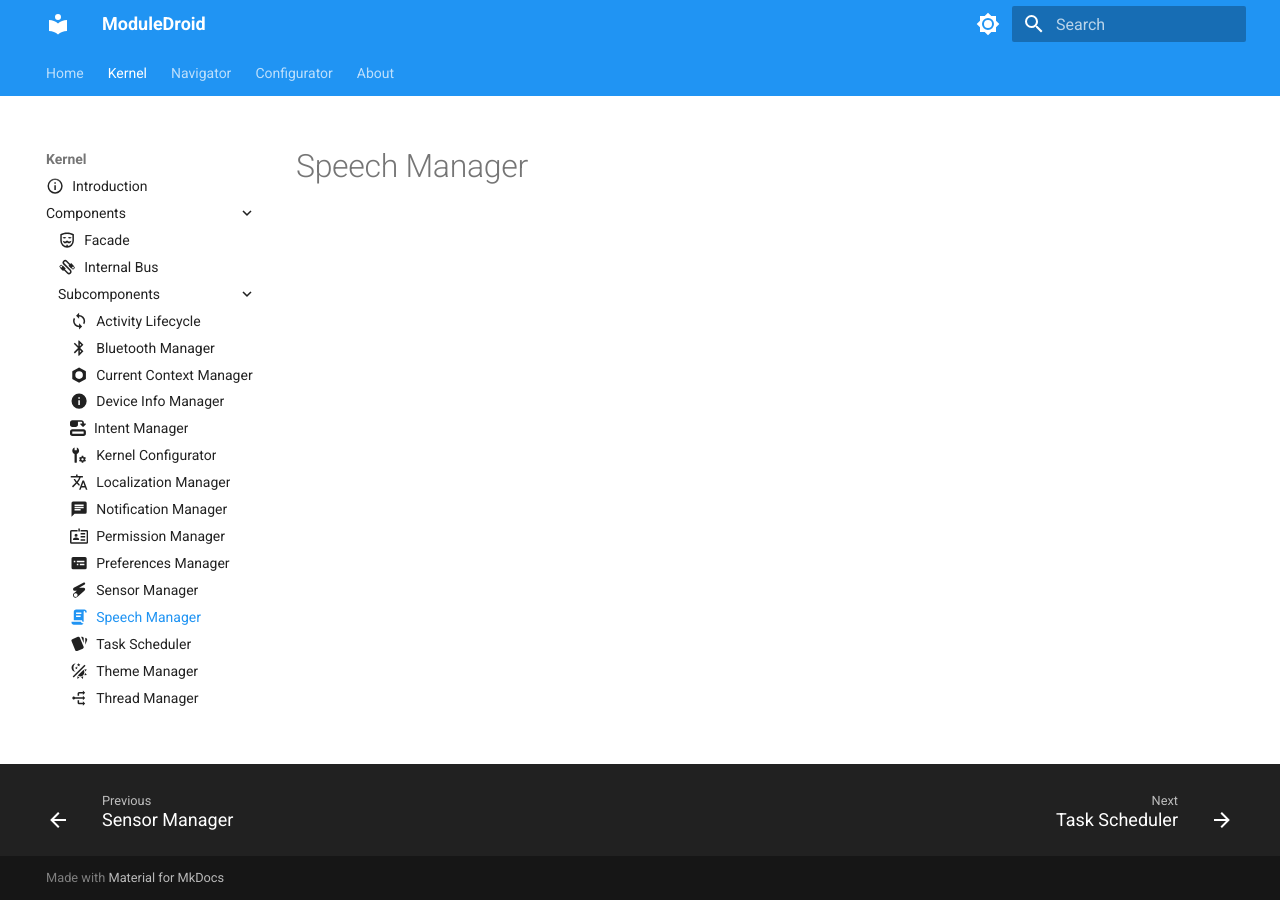
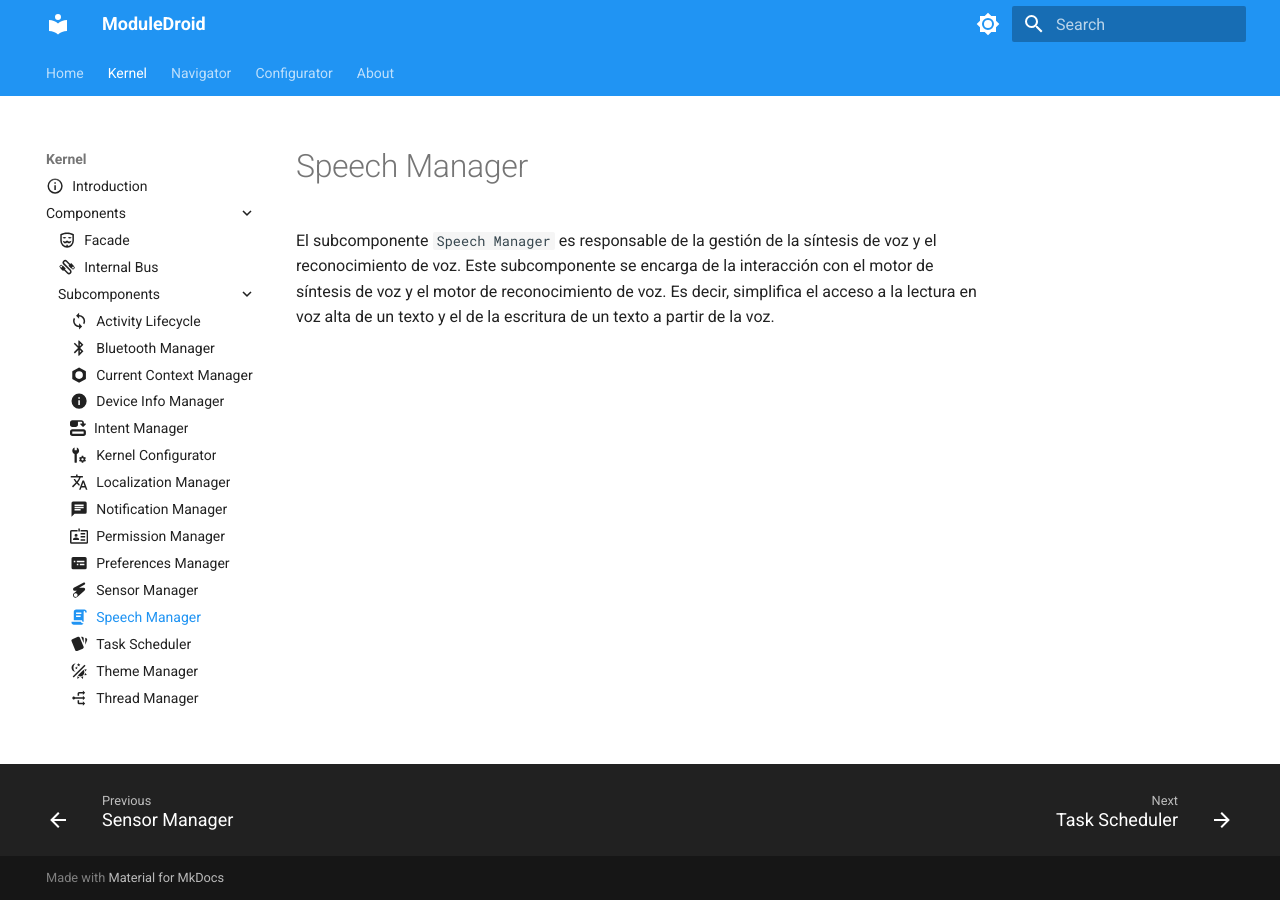
Before and after one commit to agp221-ua/ModuleDroid-Doc, an MkDocs documentation site: the page built from docs/kernel/components/subcomponents/speech_manager.md, in a window 1280 px wide. Built offline with MkDocs 1.6.1 and Material for MkDocs 9.7.7, drawn with Linux system fonts in a browser that asks for light colours.

Commit message:
speech manager

```diff
--- a/docs/kernel/components/subcomponents/speech_manager.md
+++ b/docs/kernel/components/subcomponents/speech_manager.md
@@ -1,3 +1,9 @@
 ---
 icon: material/script-text
 ---
+
+# Speech Manager
+
+El subcomponente `Speech Manager` es responsable de la gestión de la síntesis de voz y el reconocimiento de voz. Este
+subcomponente se encarga de la interacción con el motor de síntesis de voz y el motor de reconocimiento de voz. Es decir,
+simplifica el acceso a la lectura en voz alta de un texto y el de la escritura de un texto a partir de la voz.
```
